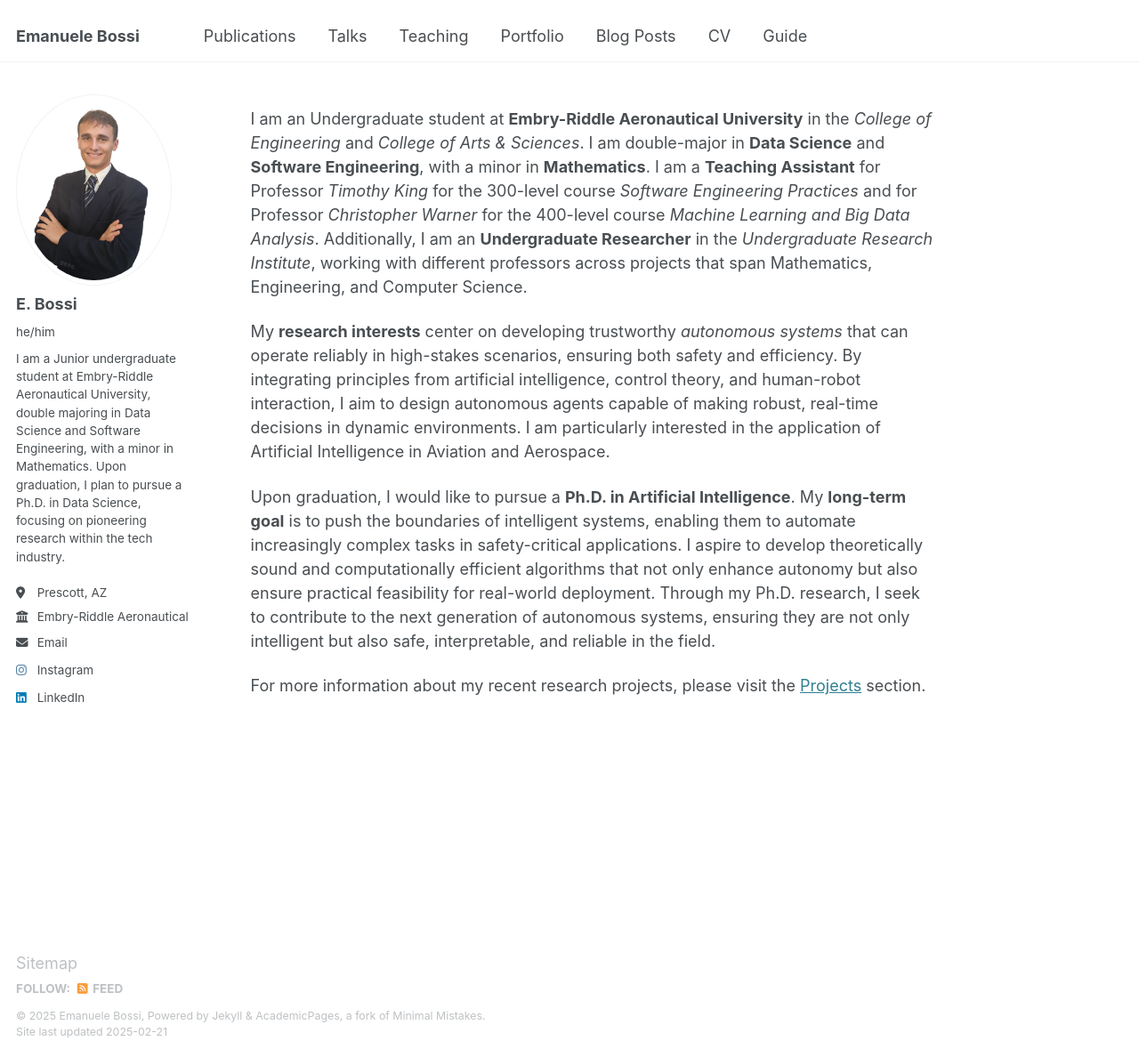
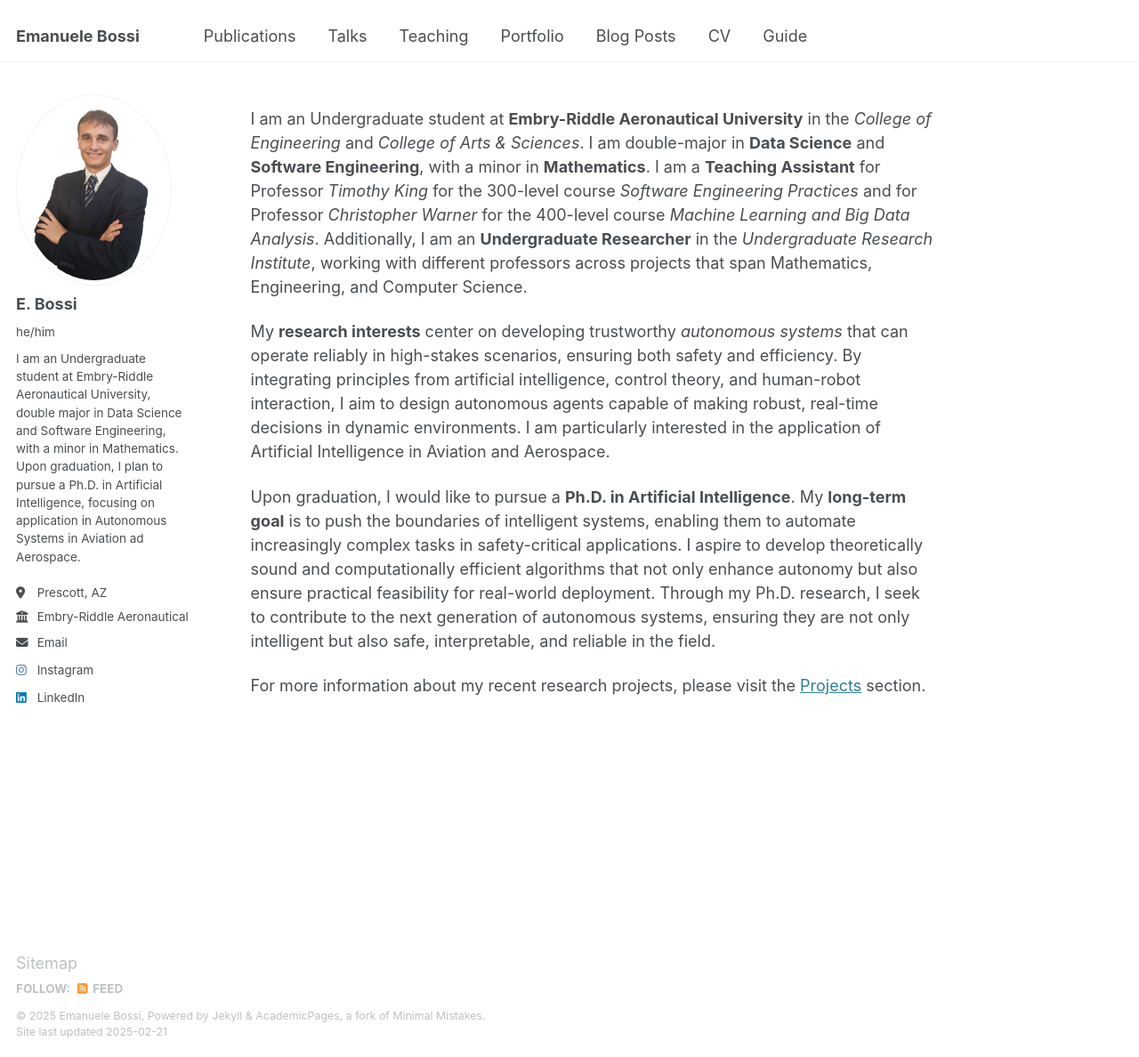
Before and after one commit to bossiemanuele/bossiemanuele.github.io, a Jekyll site: the page built from _pages/about.md, in a window 1280 px wide and 1188 px high. Shown: the whole window at 89% size. Built offline with Jekyll 4.4.1, drawn with Linux system fonts in a browser that asks for light colours; a file with an impossible date is left out.

Commit message:
Update _config.yml

```diff
--- a/_config.yml
+++ b/_config.yml
@@ -12,7 +12,7 @@ site_theme               : "default"
 title                    : "Emanuele Bossi"
 title_separator          : "-"
 name                     : &name "Emanuele Bossi"
-description              : &description "I am a Junior undergraduate student at Embry-Riddle Aeronautical University (Prescott, AZ), double majoring in Data Science and Software Engineering, with a minor in Mathematics. Upon graduation, I plan to pursue a Ph.D. in Data Science, focusing on pioneering research within the tech industry."
+description              : &description "I am an Undergraduate student at Embry-Riddle Aeronautical University, double major in Data Science and Software Engineering, with a minor in Mathematics. Upon graduation, I plan to pursue a Ph.D. in Artificial Intelligence, focusing on application in Autonomous Systems in Aviation ad Aerospace."
 url                      : https://bossiemanuele.github.io # the base hostname & protocol for your site e.g. "https://[your GitHub username].github.io"
 baseurl                  : "" # the subpath of your site, e.g. "/blog"
 repository               : "academicpages/academicpages.github.io"
@@ -25,7 +25,7 @@ author:
   avatar           : "profile.png"
   name             : "E. Bossi"
   pronouns         : "he/him" # example: "she/her"
-  bio              : "I am a Junior undergraduate student at Embry-Riddle Aeronautical University, double majoring in Data Science and Software Engineering, with a minor in Mathematics. Upon graduation, I plan to pursue a Ph.D. in Data Science, focusing on pioneering research within the tech industry."
+  bio              : "I am an Undergraduate student at Embry-Riddle Aeronautical University, double major in Data Science and Software Engineering, with a minor in Mathematics. Upon graduation, I plan to pursue a Ph.D. in Artificial Intelligence, focusing on application in Autonomous Systems in Aviation ad Aerospace."
   location         : "Prescott, AZ"
   employer         : "Embry-Riddle Aeronautical University"
   uri              : # URL
```
